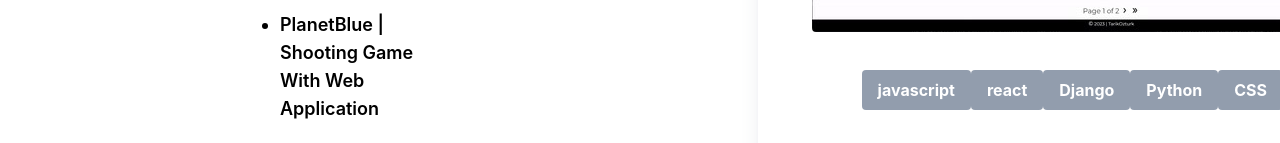
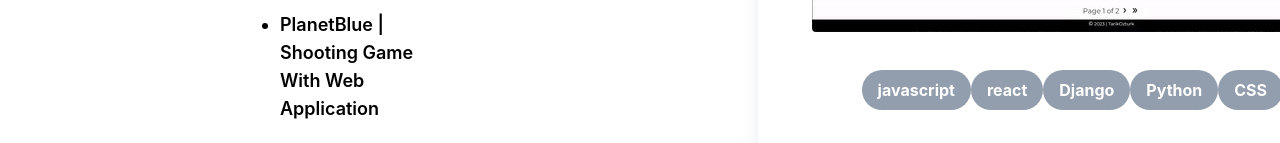
Before and after one commit to tarikozturk017/portfolio, a Next.js app in the folder portfolio/: page /components/Projects in a window 1280 px wide. Shown: the part 361-504 px from the top of the page. Built offline with nearby package versions, Linux system fonts and the light colour scheme.

Commit message:
caruesel based bugs fixed

```diff
--- a/portfolio/package.json
+++ b/portfolio/package.json
@@ -12,10 +12,11 @@
     "@emailjs/browser": "^3.10.0",
     "@next/font": "13.1.4",
     "next": "13.1.4",
+    "nuka-carousel": "^5.4.1",
     "react": "18.2.0",
     "react-dom": "18.2.0",
-    "react-elastic-carousel": "^0.11.5",
-    "react-icons": "^4.7.1"
+    "react-icons": "^4.7.1",
+    "styled-components": "^5.3.6"
   },
   "devDependencies": {
     "autoprefixer": "^10.4.13",
--- a/portfolio/pages/components/ProjectDetail.js
+++ b/portfolio/pages/components/ProjectDetail.js
@@ -22,7 +22,7 @@
             <ul className=" justify-between flex px-16 my-8 dark:text-gray-200">
                 {technologies.map((technology) => {
                     return (
-                        <li className=" bg-slate-500 text-white font-bold py-2 px-4 rounded opacity-70 cursor-not-allowed">
+                        <li className=" bg-slate-500 text-white font-bold py-2 px-4 rounded-3xl opacity-70 cursor-not-allowed">
                             {technology}
                         </li>
                     )
--- a/portfolio/pages/index.js
+++ b/portfolio/pages/index.js
@@ -3,7 +3,8 @@
 import {AiFillTwitterCircle, AiFillLinkedin, AiFillGithub} from 'react-icons/ai'
 import { useState } from 'react';
 import Image from 'next/image';
-import Carousel from "react-elastic-carousel";
+// import Carousel from "react-elastic-carousel";
+import Carousel from "nuka-carousel";
 // import HoverBox from './components/HoverBox';
 import Footer from './components/Footer';
 import Projects from './components/Projects';
@@ -103,8 +104,9 @@
             onClick={() => {setExpendList(!expendList)}}
           >{!expendList ? "Click To See Listed Style (All Projects)" : "Click To See Sliding Style"} </button>
           </div>
-          { !expendList ?
-        <Carousel>
+        {/* // <Carousel> */}
+        { !expendList ?
+        <Carousel wrapAround={true} slidesToShow={1} >
           <div>
             {/* FIRST */}
             <div className="w-auto lg:flex gap-10">
@@ -177,6 +179,10 @@
 
           </div>
           </Carousel>
+
+
+
+
           : <Projects />}
         </section>
 
```
Also changed, not shown: 1 other file (tests, documents, lock files or other folders).
